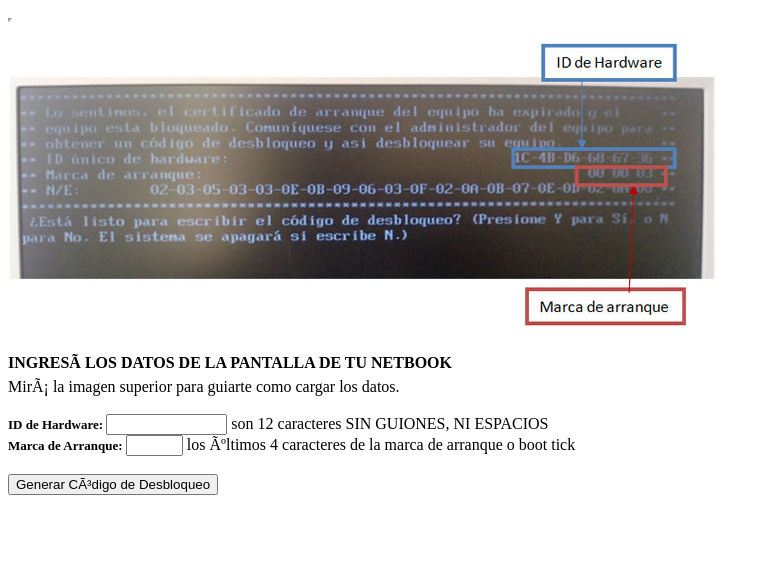
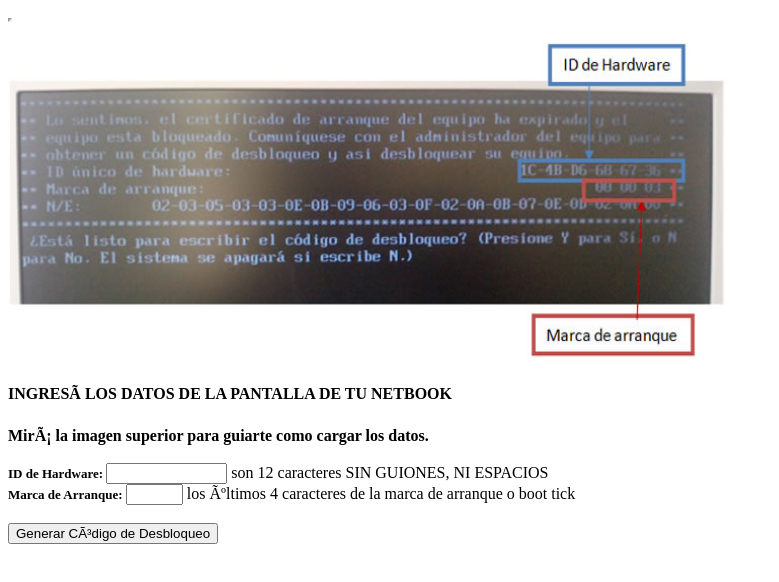
Before and after one commit to JJCervera/tdserveralumno, a plain HTML site: page desb_index.html in a window 1280 px wide. Shown: the whole page, without its empty margins (0-779 px from the left). Drawn offline with Linux system fonts and the light colour scheme.

Commit message:
correcciones en textos HTML

```diff
--- a/desb_index.html
+++ b/desb_index.html
@@ -84,14 +84,15 @@ function gen_codigo(){
 
 
 <!-- imagen de una pantalla bloqueada como guía para los alumnos   -->
-<p style="text-align: left;"><img src="bloqueada.jpg" alt="pantalla de bloqueo" width="711" height="289" /></p>
+<p style="text-align: left;"><img src="bloqueada.jpg" alt="pantalla de bloqueo" width="720" height="320" /></p>
 
 <!-- formulario para datos de desbloqueo de la netbook   -->
 <form>
-	<b><font size="3">INGRESÁ LOS DATOS DE LA PANTALLA DE TU NETBOOK</font></b></br>
-	Mirá la imagen superior para guiarte como cargar los datos.</b></br></br>
-	<b><font size="2">ID de Hardware: </font></b> <input type="text" onkeydown="upperCaseF(this)" maxlength=12 size=12 id="hwid" name="hwid" value=""> son 12 caracteres SIN GUIONES, NI ESPACIOS</br>
-	<b><font size="2">Marca de Arranque: </font></b> <input type="text" onkeydown="upperCaseF(this)" maxlength=4 size=4 id="bootTick" name="bootTick" value=""> los últimos 4 caracteres de la marca de arranque o boot tick</br></br>
+	<b><font size="3">INGRESÁ LOS DATOS DE LA PANTALLA DE TU NETBOOK</font><br/><br/>
+
+	Mirá la imagen superior para guiarte como cargar los datos.</b><br/><br/>
+	<b><font size="2">ID de Hardware: </font></b> <input type="text" onkeydown="upperCaseF(this)" maxlength=12 size=12 id="hwid" name="hwid" value=""> son 12 caracteres SIN GUIONES, NI ESPACIOS<br/>
+	<b><font size="2">Marca de Arranque: </font></b> <input type="text" onkeydown="upperCaseF(this)" maxlength=4 size=4 id="bootTick" name="bootTick" value=""> los últimos 4 caracteres de la marca de arranque o boot tick<br/><br/>
 	<input type="submit" onclick="gen_codigo();" value="Generar Código de Desbloqueo">
 </form>
 
```
